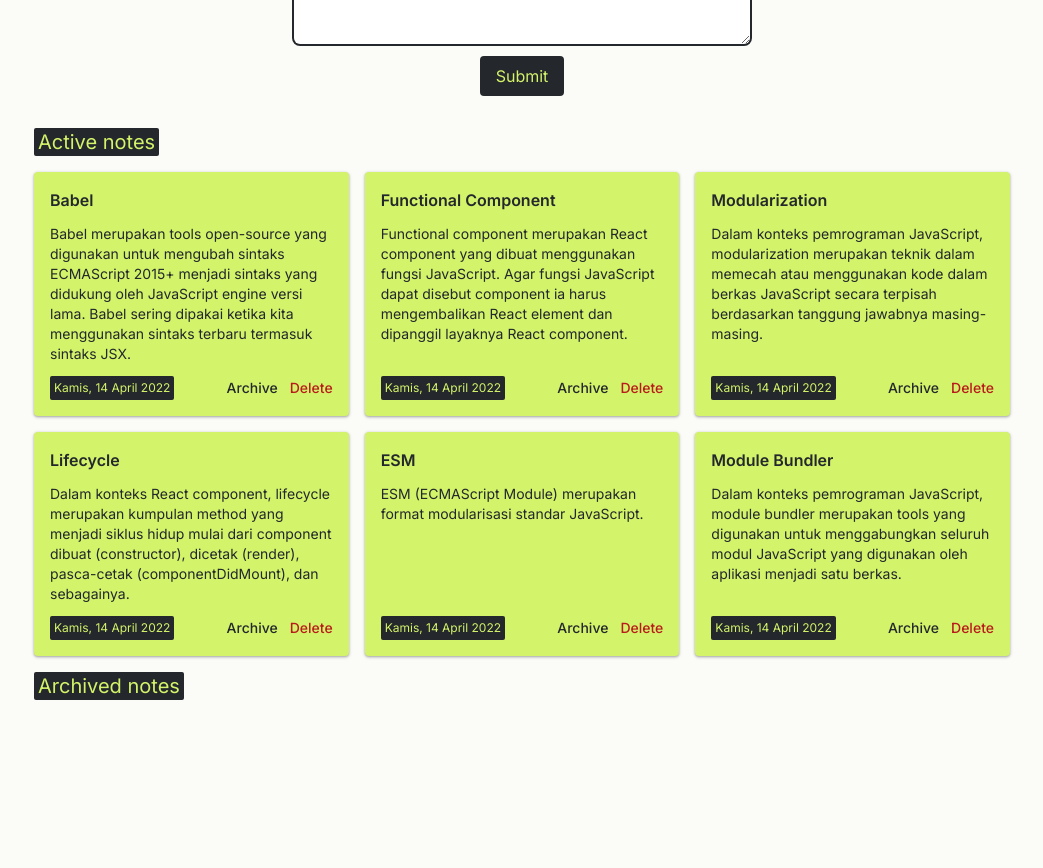
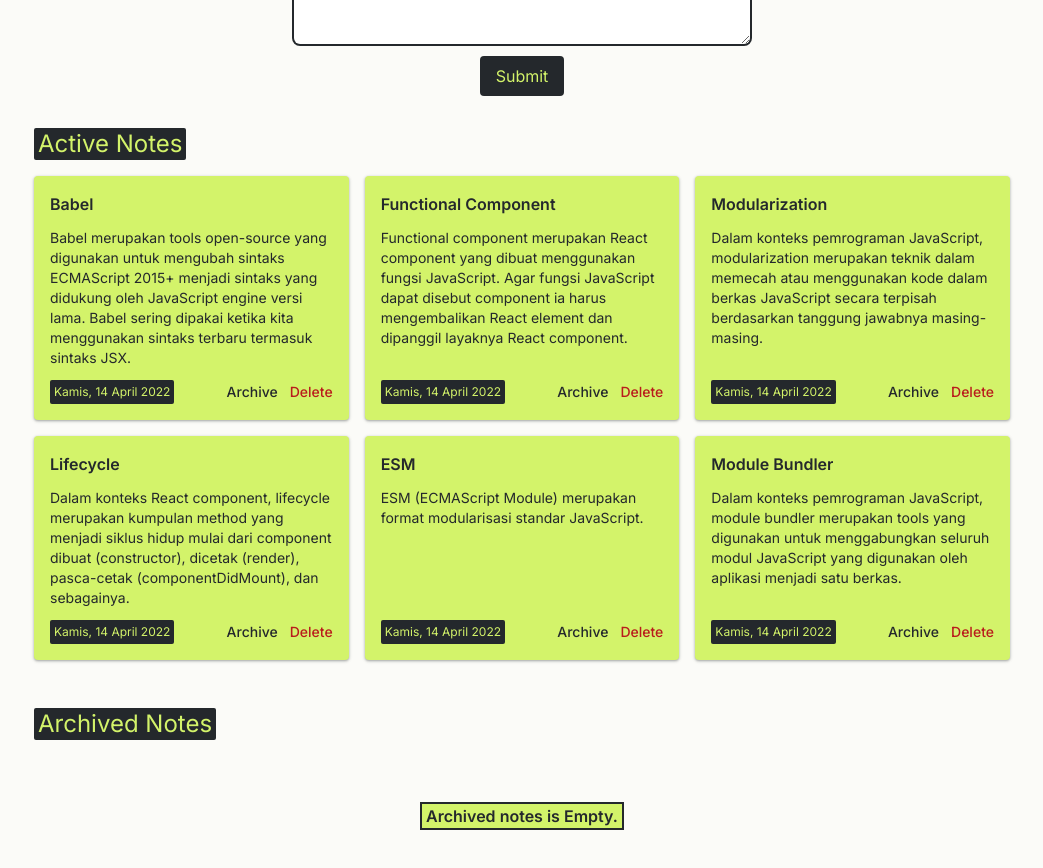
Before and after one commit to hutamatr/private-notes-app-dicoding, a React (Create React App) app: page / in a window 1280 px wide. Shown: the part 400-1268 px from the top of the page, without its empty margins (118-1161 px from the left). Before the commit the page ends 1148 px from the top, so only its background shows below. Built offline with nearby package versions, Linux system fonts and the light colour scheme.

Commit message:
add archived list & refactor code

```diff
--- a/package.json
+++ b/package.json
@@ -1,5 +1,5 @@
 {
-  "name": "my-personal-notes",
+  "name": "private-notes-app-dicoding",
   "version": "0.1.0",
   "private": true,
   "dependencies": {
--- a/src/components/Main/Main.jsx
+++ b/src/components/Main/Main.jsx
@@ -1,53 +1,18 @@
-import React, { useState } from "react";
+import React from "react";
 
 import NotesForm from "./NotesForm";
 import NotesList from "./NotesList";
-import { getInitialData } from "../../utils";
 
 const Main = () => {
-  const [notesData, setNotesData] = useState(getInitialData);
-  const [notesArchived, setNotesArchived] = useState([]);
-  const [isNotesArchived, setIsNotesArchived] = useState(false);
-
-  const notesDataHandler = (notes) => {
-    setNotesData((prevState) => {
-      return [...prevState, notes];
-    });
-  };
-
-  const notesDeleteHandler = (id) => {
-    const notesDeleted = notesData.filter((note) => note.id !== id);
-    setNotesData(notesDeleted);
-  };
-
-  const notesArchivedHandler = (notesId) => {
-    setIsNotesArchived((prevState) => !prevState);
-    let notesArchivedData;
-    for (const note of notesData) {
-      if (note.id === notesId) {
-        notesArchivedData = { ...note, archived: !isNotesArchived };
-      }
-    }
-    setNotesArchived(notesArchivedData);
-  };
-
-  console.table(notesData);
-
   return (
     <main className="px-6 py-8 flex flex-col gap-y-4 max-w-5xl mx-auto">
       <section className="flex flex-col gap-y-6 p-4 rounded md:w-1/2 md:translate-x-1/2">
         <h1 className="text-custom-black text-center font-medium text-2xl bg-custom-green max-w-fit mx-auto p-1 rounded-sm ring-2 ring-custom-black">
           Create Notes
         </h1>
-        <NotesForm onSetNotesData={notesDataHandler} />
+        <NotesForm />
       </section>
-      <NotesList
-        onNotesData={notesData}
-        onNotesArchived={notesArchived}
-        onDeleteNotesHandler={notesDeleteHandler}
-        onNotesArchivedHandler={notesArchivedHandler}
-        onIsNotesArchived={isNotesArchived}
-      />
+      <NotesList />
     </main>
   );
 };
--- a/src/components/Main/NotesForm.jsx
+++ b/src/components/Main/NotesForm.jsx
@@ -1,13 +1,16 @@
-import React, { useState, useEffect } from "react";
+import React, { useState, useEffect, useContext } from "react";
 
-const NotesForm = ({ onSetNotesData }) => {
+import NotesContext from "../../context/NotesContext";
+
+const NotesForm = () => {
+  const { addNotes } = useContext(NotesContext);
   const [notesInput, setNotesInput] = useState({
     title: "",
     body: "",
   });
   const [isFormEmpty, setIsFormEmpty] = useState(false);
 
-  const id = +new Date();
+  const id = +Date.now();
   const date = new Date().toISOString();
 
   useEffect(() => {
@@ -45,7 +48,8 @@ const NotesForm = ({ onSetNotesData }) => {
       ...notesInput,
     };
 
-    onSetNotesData(notes);
+    addNotes(notes);
+
     setNotesInput({
       title: "",
       body: "",
--- a/src/components/Main/NotesList.jsx
+++ b/src/components/Main/NotesList.jsx
@@ -1,49 +1,61 @@
-import React, { useState } from "react";
+import React, { useContext } from "react";
 
 import NotesCard from "../UI/NotesCard";
+import NotesContext from "../../context/NotesContext";
 
-const NotesList = ({
-  onNotesData,
-  onNotesArchived,
-  onNotesArchivedHandler,
-  onIsNotesArchived,
-  onDeleteNotesHandler,
-}) => {
+const NotesList = () => {
+  const { notes } = useContext(NotesContext);
+
+  const notesActive = notes.filter((note) => !note.archived);
+  const notesArchived = notes.filter((note) => note.archived);
+
+  const notesContentList = (notesData) => {
     return (
-    <section className="flex flex-col gap-y-4">
-      <div className="flex flex-col gap-y-4">
-        <h1 className="bg-custom-black text-custom-green text-xl max-w-fit px-1 rounded-sm">
-          Active notes
-        </h1>
       <ul className="grid grid-cols-1 gap-4 sm:grid-cols-2 md:grid-cols-3">
-          {onNotesData.map((note, index) => {
+        {notesData.map((note, index) => {
           return (
             <li key={index}>
-                <NotesCard
-                  {...note}
-                  onDeleteNotes={onDeleteNotesHandler}
-                  onNotesArchivedHandler={onNotesArchivedHandler}
-                  onIsNotesArchived={onIsNotesArchived}
-                />
+              <NotesCard {...note} />
             </li>
           );
         })}
       </ul>
+    );
+  };
+
+  const notesContent = [
+    {
+      name: "Active Notes",
+      data: notesActive,
+      list: notesContentList(notesActive),
+      emptyMessage: "Active notes is Empty.",
+    },
+    {
+      name: "Archived Notes",
+      data: notesArchived,
+      list: notesContentList(notesArchived),
+      emptyMessage: "Archived notes is Empty.",
+    },
+  ];
+
+  return (
+    <section className="flex flex-col gap-y-12">
+      {notesContent.map((content, index) => {
+        return (
+          <div className="flex flex-col gap-y-4" key={index}>
+            <h1 className="bg-custom-black text-custom-green text-2xl max-w-fit px-1 rounded-sm">
+              {content.name}
+            </h1>
+            {content.data.length === 0 ? (
+              <p className="text-center my-12 font-semibold bg-custom-green ring-2 ring-custom-black max-w-fit mx-auto max-h-min px-1">
+                {content.emptyMessage}
+              </p>
+            ) : (
+              content.list
+            )}
           </div>
-      <div className="flex flex-col gap-y-4">
-        <h1 className="bg-custom-black text-custom-green text-xl max-w-fit px-1 rounded-sm">
-          Archived notes
-        </h1>
-        <ul className="grid grid-cols-1 gap-4 sm:grid-cols-2 md:grid-cols-3">
-          {onNotesArchived?.map((note, index) => {
-            return (
-              <li key={index}>
-                <NotesCard {...note} onDeleteNotes={onDeleteNotesHandler} />
-              </li>
         );
       })}
-        </ul>
-      </div>
     </section>
   );
 };
--- a/src/components/Navigation/Navigation.jsx
+++ b/src/components/Navigation/Navigation.jsx
@@ -18,7 +18,7 @@ const Navigation = () => {
         <form onSubmit={inputSearchSubmitHandler}>
           <input
             type="text"
-            className="outline-none p-2 rounded bg-custom-green text-custom-black font-medium placeholder:font-light placeholder:text-slate-400"
+            className="outline-none p-2 rounded bg-custom-green text-custom-black font-medium placeholder:text-custom-black"
             placeholder="Search notes"
             value={inputSearch}
             onChange={inputSearchHandler}
--- a/src/components/UI/NotesCard.jsx
+++ b/src/components/UI/NotesCard.jsx
@@ -1,27 +1,36 @@
-import React from "react";
+import React, { useContext } from "react";
+
 import { showFormattedDate } from "../../utils";
+import NotesContext from "../../context/NotesContext";
 
-const Card = ({
-  id,
-  title,
-  body,
-  createdAt,
-  archived,
-  onDeleteNotes,
-  onNotesArchivedHandler,
-  onIsNotesArchived,
-}) => {
+const Card = ({ id, title, body, createdAt, archived }) => {
+  const { deleteNotes, archivedNotes, notes } = useContext(NotesContext);
+
+  const notesArchivedHandler = () => {
+    let archivedNote;
+    for (const note of notes) {
+      if (note.id === id) {
+        archivedNote = { ...note, archived: !archived };
+      }
+    }
+    archivedNotes(archivedNote);
+  };
+
+  const deleteNotesHandler = () => {
+    deleteNotes(id);
+  };
+
   return (
     <div
       className={`grid grid-cols-1 grid-rows-[auto,1fr,auto] gap-y-3 items-start rounded bg-custom-green p-4 shadow-material-shadow min-h-full ${
-        onIsNotesArchived ? "ring-2 ring-custom-black" : ""
+        archived ? "ring-2 ring-custom-black" : ""
       }`}
     >
       <div className="flex items-start justify-between gap-x-3">
         <h2 className="text-md font-semibold overflow-auto break-all">
           {title}
         </h2>
-        {onIsNotesArchived && (
+        {archived && (
           <span className="text-xs font-medium uppercase bg-custom-black text-custom-green p-1 rounded-sm">
             Archived!
           </span>
@@ -34,9 +43,9 @@ const Card = ({
         </span>
         <div className="flex items-center gap-x-3 text-3xl">
           <button
-            onClick={onNotesArchivedHandler.bind(this, id)}
+            onClick={notesArchivedHandler}
             className={`text-sm font-medium ${
-              onIsNotesArchived
+              archived
                 ? "text-custom-green px-1 rounded-sm bg-custom-black"
                 : "text-custom-black"
             }`}
@@ -44,7 +53,7 @@ const Card = ({
             Archive
           </button>
           <button
-            onClick={onDeleteNotes.bind(this, id)}
+            onClick={deleteNotesHandler}
             className="text-red-700 text-sm font-medium"
           >
             Delete
--- a/src/components/context/NotesContext.js
+++ b/src/context/NotesContext.js
@@ -4,6 +4,7 @@ const NotesContext = createContext({
   notes: [],
   addNotes: (noteItem) => {},
   deleteNotes: (id) => {},
+  archivedNotes: (noteItem) => {},
 });
 
 export default NotesContext;
--- a/src/components/context/NotesProvider.jsx
+++ b/src/context/NotesProvider.jsx
@@ -1,22 +1,46 @@
 import React, { useReducer } from "react";
 import NotesContext from "./NotesContext";
 
+import { getInitialData } from "../utils/index";
+
+const initNotes = getInitialData();
+
 const initState = {
-  notes: [],
+  notes: [...initNotes],
 };
 
 const notesReducer = (state, action) => {
   switch (action.type) {
     case "ADD_NOTES":
-      const addedNotes = [...state.notes, ...action.payload];
+      const addedNotes = [...state.notes, action.payload];
       return {
         notes: addedNotes,
       };
+
+    case "ARCHIVE_NOTES":
+      const existingNotesItemIndex = state.notes.findIndex((note) => {
+        return note.id === action.payload.id;
+      });
+      const existingNoteItem = state.notes[existingNotesItemIndex];
+
+      let archivedNotes = null;
+
+      if (existingNoteItem) {
+        archivedNotes = [...state.notes];
+        archivedNotes[existingNotesItemIndex] = action.payload;
+      }
+      return {
+        notes: archivedNotes,
+      };
+
     case "DELETE_NOTES":
-      const deletedNotes = {};
+      const deletedNotes = state.notes.filter((note) => {
+        return note.id !== action.payload;
+      });
       return {
         notes: deletedNotes,
       };
+
     default:
       return initState;
   }
@@ -29,6 +53,10 @@ const NotesProvider = ({ children }) => {
     dispatchNotes({ type: "ADD_NOTES", payload: noteItem });
   };
 
+  const archivedNotesHandler = (noteItem) => {
+    dispatchNotes({ type: "ARCHIVE_NOTES", payload: noteItem });
+  };
+
   const deleteNotesHandler = (id) => {
     dispatchNotes({ type: "DELETE_NOTES", payload: id });
   };
@@ -37,6 +65,7 @@ const NotesProvider = ({ children }) => {
     notes: notesState.notes,
     addNotes: addNotesHandler,
     deleteNotes: deleteNotesHandler,
+    archivedNotes: archivedNotesHandler,
   };
 
   return (
--- a/src/index.jsx
+++ b/src/index.jsx
@@ -2,7 +2,7 @@ import React from "react";
 import { createRoot } from "react-dom/client";
 
 import App from "./App";
-import NotesProvider from "./components/context/NotesProvider";
+import NotesProvider from "./context/NotesProvider";
 
 import "./styles/style.css";
 
```
Also changed, not shown: public/index.html (+18 -13 lines), 1 other file (tests, documents, lock files or other folders). Lines whose indentation alone changed are shown as unchanged.
